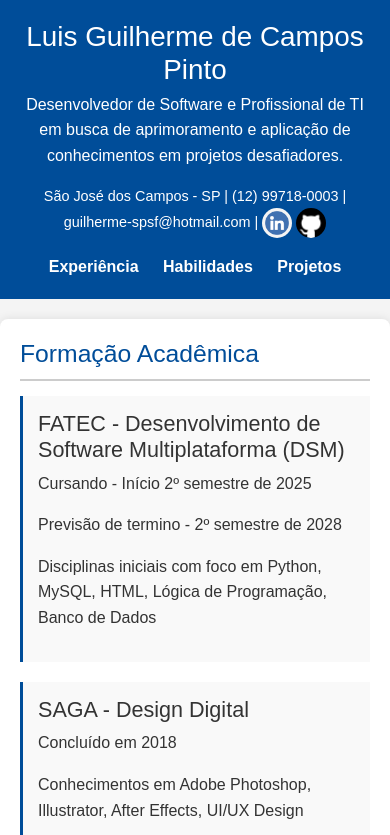
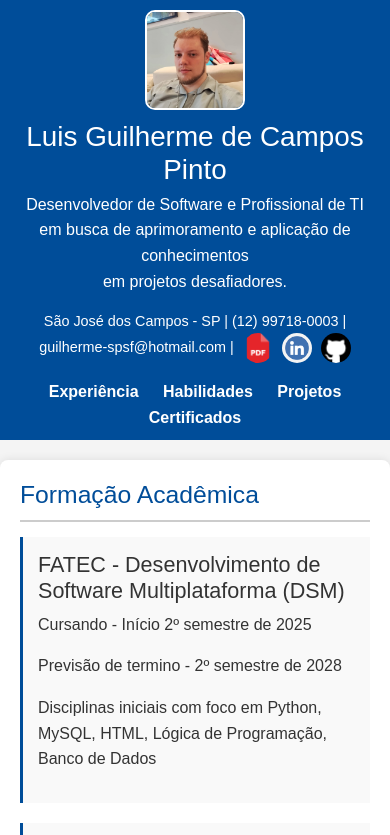
Before and after one commit to Mactravish552/Portfolio-Guilherme-de-Campos, a plain HTML site: page index.html in a window 390 px wide. Shown: the top 835 px of the page. Drawn offline with nearby package versions, Linux system fonts and the light colour scheme.

Commit message:
atualização do portifolio

```diff
--- a/css/style.css
+++ b/css/style.css
@@ -8,13 +8,63 @@ body {
 }
 
 header {
+    /* MUDANÇA PRINCIPAL: Usa Flexbox para controlar o layout interno */
+    display: flex;
+    flex-direction: column;
+    position: relative;
+
     background: #004d99;
     color: #fff;
     padding: 20px;
-    text-align: center;
+    padding-top: 30px;
+
+    /* Mantém o espaço para a foto em telas maiores (150px da foto + 30px de margem) */
+    padding-left: 250px;
+
+    /* ALTERADO: Centraliza o conteúdo dentro do espaço disponível (após o padding-left) */
+    align-items: left;
 }
 
-header  h1 {
+/* Estilos para a Imagem de Perfil (.header-foto) */
+.header-foto {
+    position: absolute;
+    top: 50%;
+    left: 20px;
+    transform: translateY(-50%);
+
+    width: 190px;
+    height: 190px;
+    object-fit: cover;
+    border-radius: 10%;
+    border: 2px solid white;
+}
+
+/* Ajustes para Responsividade (telas menores que 768px) */
+@media (max-width: 768px) {
+    .header-foto {
+        /* Remove o posicionamento fixo em telas menores */
+        position: static;
+        margin: 0 auto 10px; /* Centraliza a imagem e adiciona margem inferior */
+        transform: none;
+        width: 100px;
+        height: 100px;
+    }
+
+    header {
+        /* Reverte o padding e alinhamento para centralizar tudo na tela pequena */
+        padding: 10px 20px;
+        align-items: center;
+    }
+
+    /* Garante que o texto de contato e outros elementos voltem ao centro */
+    header h1,
+    header p,
+    header nav {
+        text-align: center;
+    }
+}
+
+header h1 {
     margin-bottom: 5px;
 }
 
@@ -63,6 +113,14 @@ ul {
     margin-top: 0;
 }
 
+/* Ajuste nos ícones de contato para garantir que o PDF fique do mesmo tamanho */
+.contato img {
+    width: 30px;
+    height: 30px;
+    margin-left: 5px;
+    vertical-align: middle;
+}
+
 footer {
     text-align: center;
     padding: 10px;
@@ -78,7 +136,3 @@ section img{
 section ul img {
     width: 70px;
 }
-
-header img{
-    width: 30px;
-}
--- a/index.html
+++ b/index.html
@@ -11,15 +11,18 @@
 <body>
 <!-- colocar img minha na lateral esquerda do cabeçalho-->
     <header id="introducao">
+        <img alt="Foto de Perfil de Luis Guilherme" class="header-foto" src="./imgs/Foto Gui.jpg">
         <h1>Luis Guilherme de Campos Pinto</h1>
-        <p>Desenvolvedor de Software e Profissional de TI em busca de aprimoramento e aplicação de conhecimentos em projetos desafiadores.</p>
+        <p>Desenvolvedor de Software e Profissional de TI em busca de aprimoramento e aplicação de conhecimentos <br> em projetos desafiadores.</p>
         <p class="contato">São José dos Campos - SP | (12) 99718-0003 | guilherme-spsf@hotmail.com |
-        <a href="https://www.linkedin.com/in/guilhermedecampospinto/"><img class="img-fluid rounded-circle" src="./imgs/linkendin logo.png"></a>
-        <a href="https://github.com/Mactravish552"><img class="img-fluid rounded-circle" src="./imgs/github logo.jpg"></a></p>
+        <a href="PDFs/Curriculo_LuisGuilherme.pdf" target="_blank" title="Currículo"><img class="img-fluid rounded-circle" src="./imgs/pdf.png" alt="Ícone de PDF para Currículo"></a>
+        <a href="https://www.linkedin.com/in/guilhermedecampospinto/" target="_blank" title="LinkedIn"><img class="img-fluid rounded-circle" src="./imgs/linkendin logo.png"></a>
+        <a href="https://github.com/Mactravish552" target="_blank" title="GitHub"><img class="img-fluid rounded-circle" src="./imgs/github logo.jpg"></a></p>
         <nav>
             <a href="#experiencia">Experiência</a>
             <a href="#habilidades">Habilidades</a>
             <a href="#projetos">Projetos</a>
+            <a href="#certificados">Certificados</a>
         </nav>
     </header>
 
@@ -115,7 +118,7 @@
                     <img src="./imgs/figma logo.png" alt="figma">
                 </ul>
                <h4>Link do Projeto</h4>
-               <a href="https://github.com/OmniDevsOficial/API-Censo-2022"><img class="img-fluid rounded-circle" src="./imgs/omnidevs logo2.jpg"></a>
+               <a href="https://github.com/OmniDevsOficial/API-Censo-2022" target="_blank"><img class="img-fluid rounded-circle" src="./imgs/omnidevs logo2.jpg"></a>
             </div>
         </section>
 
@@ -125,10 +128,10 @@
         <p></p>
     </section>
 
-    <section id="certificacoes">
-        <h2>Certificações</h2>
+    <section id="certificados">
+        <h2>Certificados</h2>
         <!-- Inclua imagens ou PDFs de certificados obtidos em cursos ou eventos relevantes.-->
-        <p></p>
+        <a href="PDFs/CERTIFICADO-inova-2025-2.pdf" target="_blank"><img class="img-fluid rounded-circle" src="./imgs/pdf.png"></a>
     </section>
 
     <!--<section id="Contato">
```
Also changed, not shown: imgs/pdf.png (added).
